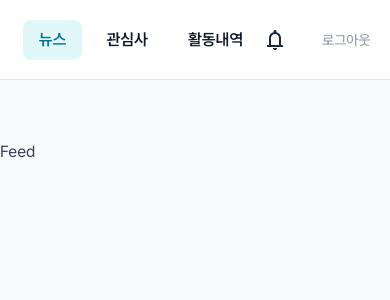
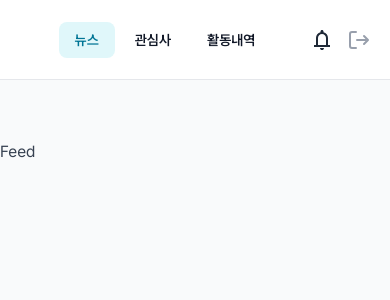
Before and after one commit to team-monew/Monew, a React (Vite) app: page /feed in a window 390 px wide. Shown: the top 300 px of the page. Built offline with nearby package versions, Linux system fonts and the light colour scheme.

Commit message:
:sparkles: feat : auth 페이지용 헤더 구현 / design : Header 반응형 수정

```diff
--- a/src/components/gnb/HeaderTabButton.tsx
+++ b/src/components/gnb/HeaderTabButton.tsx
@@ -29,7 +29,7 @@ export default function HeaderTabButton({
       to={TAB_TO_PATH[variant]}
       className={({ isActive }) =>
         [
-          "inline-flex items-center gap-2 rounded-lg px-4 py-2 text-16-sb transition",
+          "inline-flex items-center gap-2 rounded-lg px-4 py-2 md:text-16-sb text-14-sb transition",
           isActive
             ? "bg-cyan-100 text-cyan-700"
             : "bg-transparent text-gray-900 hover:bg-gray-100",
--- a/src/components/gnb/HeaderTabs.tsx
+++ b/src/components/gnb/HeaderTabs.tsx
@@ -4,7 +4,7 @@ export default function HeaderTabs() {
   return (
     <nav
       aria-label="GNB tabs"
-      className="flex items-center justify-center gap-2 w-[252px] h-[40px]"
+      className="flex items-center justify-center md:gap-2 gap-1 max-w-[252px] h-[40px]"
     >
       <HeaderTabButton variant="feed" />
       <HeaderTabButton variant="interests" />
--- a/src/components/gnb/HeaderUserMenu.tsx
+++ b/src/components/gnb/HeaderUserMenu.tsx
@@ -1,11 +1,15 @@
 import notificationIcon from "@/assets/icons/notification-default.svg";
+import logoutIcon from "@/assets/icons/logout.svg";
 
 export default function HeaderUserMenu() {
   return (
-    <div className="flex items-center justify-between gap-6 w-[112px] h-[36px]">
+    <div className="flex items-center justify-between sm:gap-6 gap-3 max-w-[112px] h-[36px]">
       {/* 새 알림이 있을 때는 unlead 아이콘 사용 / 추후 기능 연결 시 수정 */}
       <img src={notificationIcon} alt="notification icon" className="h-6" />
-      <button className="text-14-m text-gray-400">로그아웃</button>
+      <button className="text-14-m text-gray-400 sm:block hidden">
+        로그아웃
+      </button>
+      <img src={logoutIcon} alt="logout" className="sm:hidden block" />
     </div>
   );
 }
--- /dev/null
+++ b/src/components/gnb/Logo.tsx
@@ -0,0 +1,11 @@
+import { Link } from "react-router";
+import logoUrl from "@/assets/logos/app/logo.svg";
+import { ROUTES } from "@/shared/constants/routes";
+
+export default function Logo({ className }: { className?: string }) {
+  return (
+    <Link to={ROUTES.ROOT} aria-label="home">
+      <img src={logoUrl} alt="Monew logo" className={`${className}`} />
+    </Link>
+  );
+}
--- /dev/null
+++ b/src/components/gnb/auth/index.tsx
@@ -0,0 +1,12 @@
+import Logo from "@/components/gnb/Logo";
+import { headerStyle } from "@/components/gnb/headerStyle";
+
+export default function HeaderAuth() {
+  return (
+    <header className={`${headerStyle}`}>
+      <div className="flex items-center w-full">
+        <Logo className="md:h-[48px] h-[36px]" />
+      </div>
+    </header>
+  );
+}
--- /dev/null
+++ b/src/components/gnb/headerStyle.ts
@@ -0,0 +1,2 @@
+export const headerStyle =
+  "flex items-center justify-center w-full h-[80px] bg-white border-b border-gray-200 lg:px-[19vw] px-[5vw]";
--- a/src/components/gnb/index.tsx
+++ b/src/components/gnb/index.tsx
@@ -1,16 +1,13 @@
-import { Link } from "react-router";
-import logoUrl from "@/assets/logos/app/logo.svg";
+import Logo from "@/components/gnb/Logo";
 import HeaderTab from "@/components/gnb/HeaderTabs";
 import HeaderUserMenu from "@/components/gnb/HeaderUserMenu";
-import { ROUTES } from "@/shared/constants/routes";
+import { headerStyle } from "@/components/gnb/headerStyle";
 
 export default function Header() {
   return (
-    <header className="flex items-center justify-center w-full h-[80px] bg-white border-b border-gray-200 lg:px-[19vw] px-[5vw]">
+    <header className={`${headerStyle}`}>
       <div className="flex items-center justify-between w-full">
-        <Link to={ROUTES.ROOT} aria-label="홈" className="md:block hidden">
-          <img src={logoUrl} alt="Monew logo" className="h-[48px]" />
-        </Link>
+        <Logo className="md:block hidden h-[48px]" />
         <HeaderTab />
         <HeaderUserMenu />
       </div>
```
Also changed, not shown: src/assets/icons/logout.svg (added).
